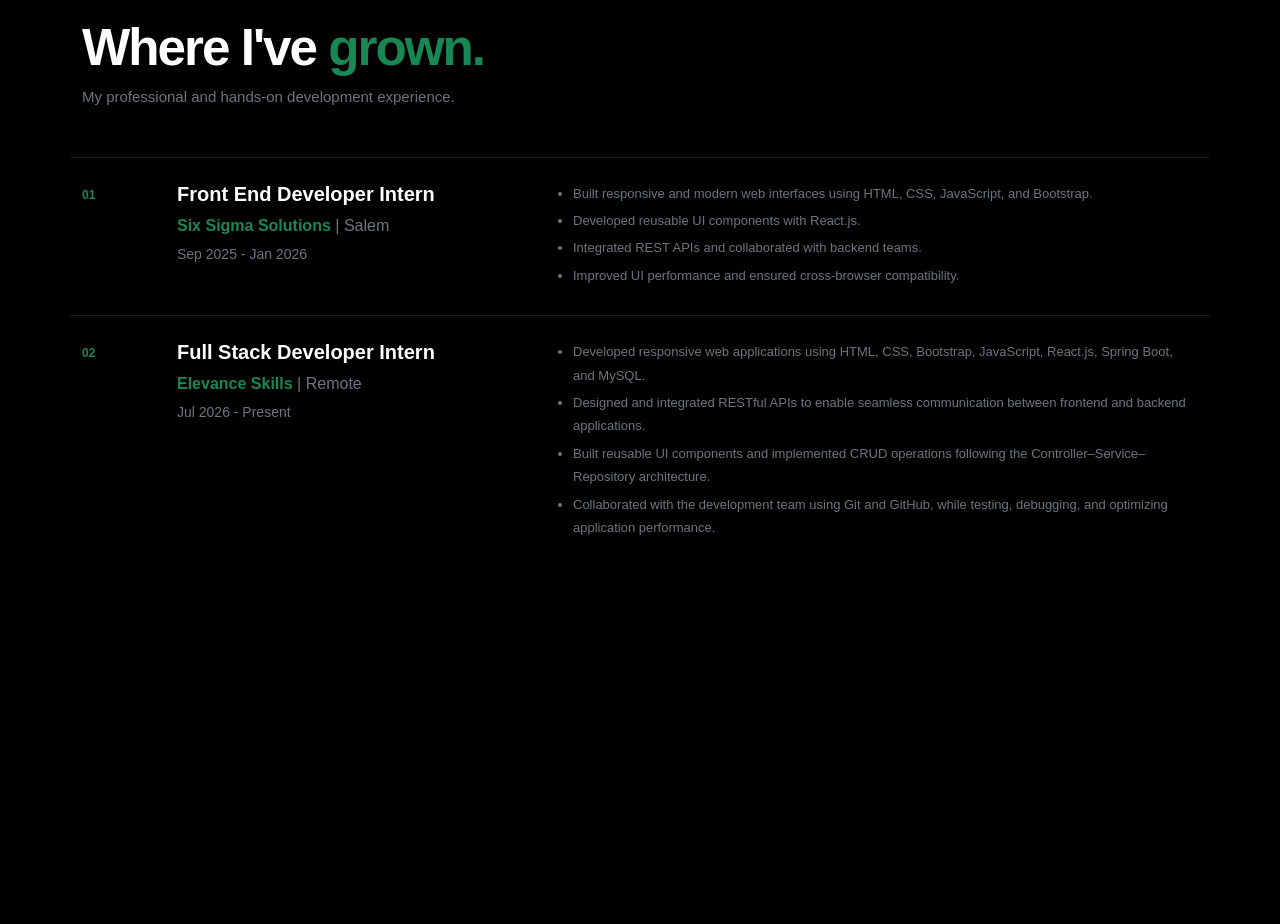
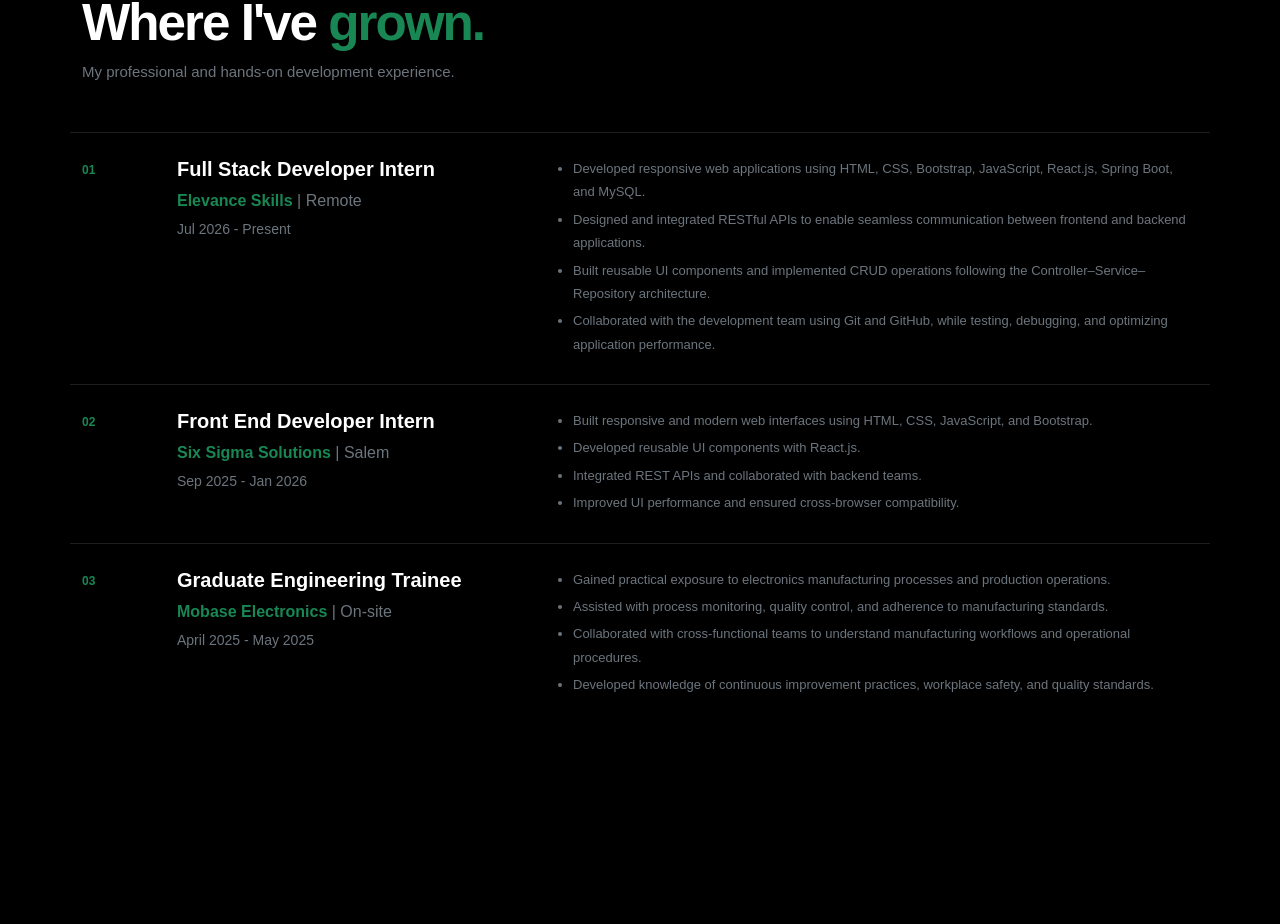
Before and after one commit to Kishore1803/Portfolio, a React (Vite) app: page / in a window 1280 px wide. Shown: the part 2512-3436 px from the top of the page. Built offline with nearby package versions, Linux system fonts and the light colour scheme.

Commit message:
Update Experience

```diff
--- a/index.html
+++ b/index.html
@@ -8,7 +8,7 @@
   <link href="https://fonts.googleapis.com/css2?family=Poppins:wght@300;400;500;600;700&display=swap" rel="stylesheet">
   <link href="https://cdn.jsdelivr.net/npm/bootstrap@5.3.3/dist/css/bootstrap.min.css" rel="stylesheet">
   <link rel="stylesheet" href="https://cdnjs.cloudflare.com/ajax/libs/font-awesome/6.5.2/css/all.min.css">
-  <link rel="icon" href="icon.png">
+  <link rel="icon" href="icon.png" type="image/png">
   <title>Kishore K Portfolio</title>
 </head>
   <body>
--- a/src/components/Experience.jsx
+++ b/src/components/Experience.jsx
@@ -4,6 +4,19 @@ import { motion } from "motion/react";
 const experiences = [
   {
     number: "01",
+    role: "Full Stack Developer Intern",
+    company: "Elevance Skills",
+    location: "Remote",
+    duration: "Jul 2026 - Present",
+    points: [
+      "Developed responsive web applications using HTML, CSS, Bootstrap, JavaScript, React.js, Spring Boot, and MySQL.",
+      "Designed and integrated RESTful APIs to enable seamless communication between frontend and backend applications.",
+      "Built reusable UI components and implemented CRUD operations following the Controller–Service–Repository architecture.",
+      "Collaborated with the development team using Git and GitHub, while testing, debugging, and optimizing application performance.",
+    ],
+  },
+  {
+    number: "02",
     role: "Front End Developer Intern",
     company: "Six Sigma Solutions",
     location: "Salem",
@@ -15,18 +28,17 @@ const experiences = [
       "Improved UI performance and ensured cross-browser compatibility.",
     ],
   },
-
-  {
-    number: "02",
-    role: "Full Stack Developer Intern",
-    company: "Elevance Skills",
-    location: "Remote",
-    duration: "Jul 2026 - Present",
+    {
+    number: "03",
+    role: "Graduate Engineering Trainee",
+    company: "Mobase Electronics",
+    location: "On-site",
+    duration: "April 2025 - May 2025",
     points: [
-      "Developed responsive web applications using HTML, CSS, Bootstrap, JavaScript, React.js, Spring Boot, and MySQL.",
-      "Designed and integrated RESTful APIs to enable seamless communication between frontend and backend applications.",
-      "Built reusable UI components and implemented CRUD operations following the Controller–Service–Repository architecture.",
-      "Collaborated with the development team using Git and GitHub, while testing, debugging, and optimizing application performance.",
+      "Gained practical exposure to electronics manufacturing processes and production operations.",
+      "Assisted with process monitoring, quality control, and adherence to manufacturing standards.",
+      "Collaborated with cross-functional teams to understand manufacturing workflows and operational procedures.",
+      "Developed knowledge of continuous improvement practices, workplace safety, and quality standards.",
     ],
   },
 ];
```
Also changed, not shown: public/icon.png.
